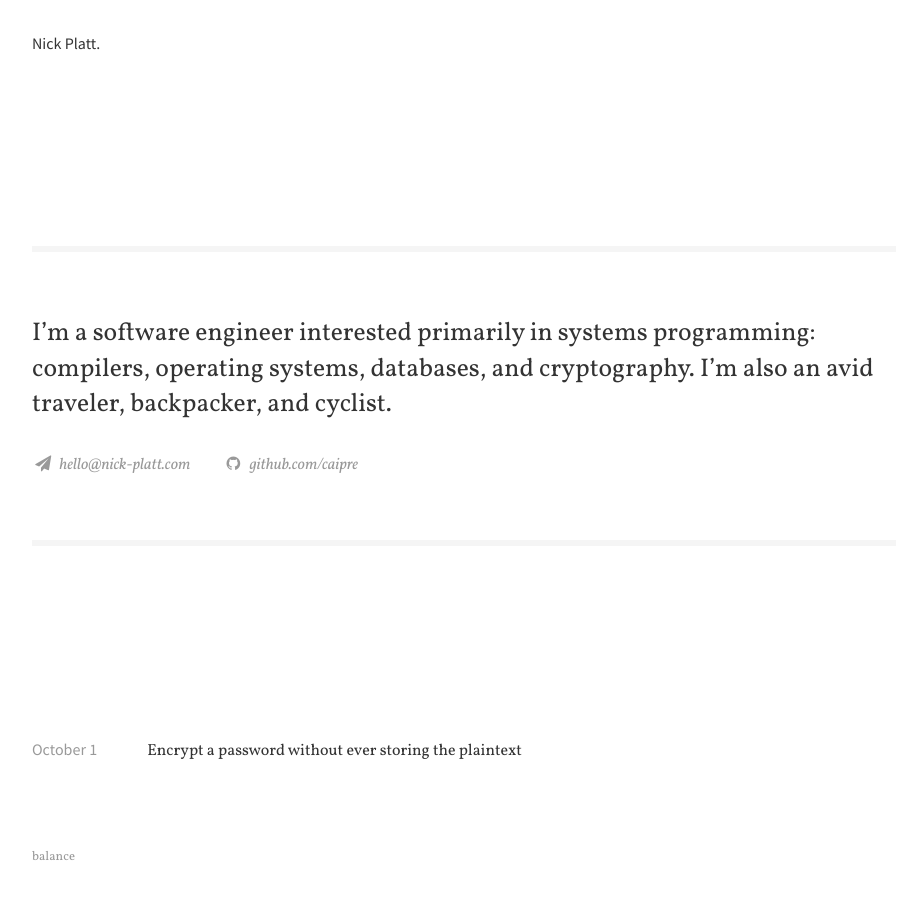
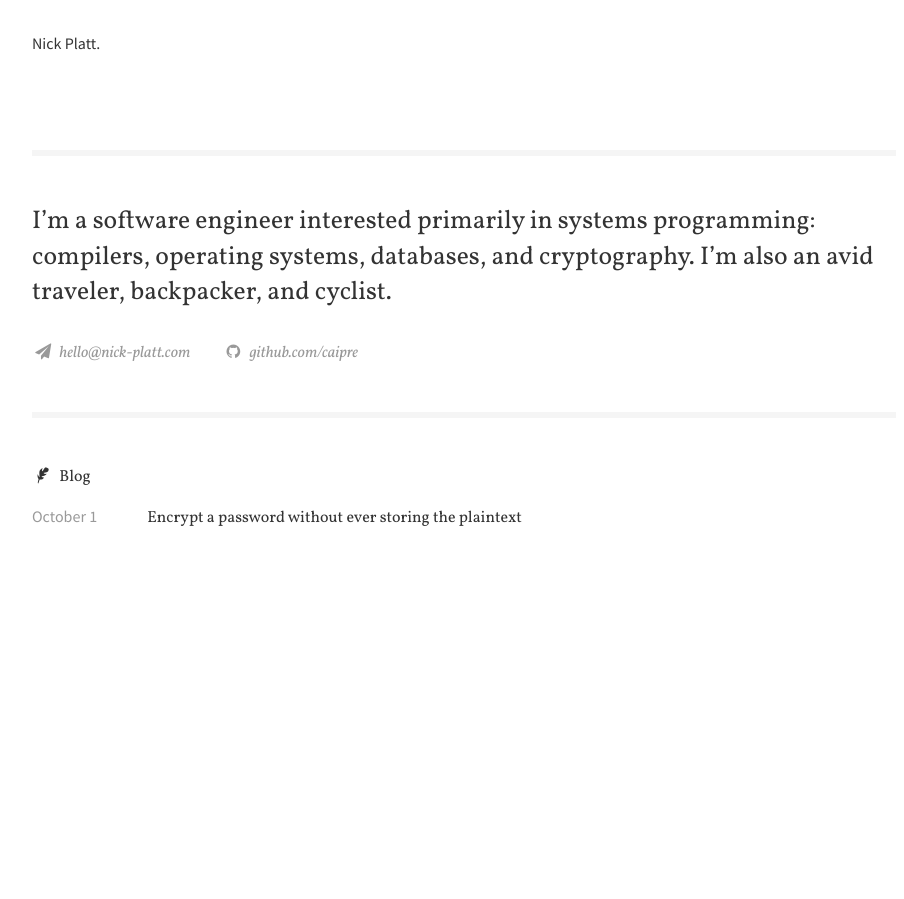
Before and after one commit to caipre/caipre.github.io, a Jekyll site: the page built from index.html, in a window 1280 px wide. Shown: the whole page, without its empty margins (176-1080 px from the left). Built offline with Jekyll 4.4.1, drawn with Linux system fonts in a browser that asks for light colours.

Commit message:
a few more minor tweaks, from @emilyxxie

```diff
--- a/_layouts/default.html
+++ b/_layouts/default.html
@@ -29,7 +29,7 @@
 {{ content }}
 
          <footer>
-            <small>balance</small>
+            <small></small>
          </footer>
 
       </div>
--- a/_sass/_constants.scss
+++ b/_sass/_constants.scss
@@ -4,8 +4,8 @@ $primary-color: rgb(13,71,161);
 $font-serif: 'vollkorn', serif;
 $font-sans: 'source sans pro', sans-serif;
 
-$standard-margin: 4rem;
-$short-margin: 2rem;
+$standard-margin: 3rem;
+$short-margin: 1rem;
 
 $font-small: 0.8rem;
 
--- a/_sass/_core.scss
+++ b/_sass/_core.scss
@@ -33,5 +33,5 @@ figure.highlight {
 }
 
 #container > * { width: 54rem; max-width: 80vw; }
-#container > section { margin: $standard-margin 0; }
+#container > section { margin: 0; }
 #container > footer { margin-top: auto; }
--- a/_sass/_main.scss
+++ b/_sass/_main.scss
@@ -1,3 +1,5 @@
+span[class^="icon-"]::before { margin-right: 0.5rem; }
+
 #about {
    hr {
       background-color: rgba(0,0,0,0.04);
@@ -22,12 +24,15 @@
          transition: all 400ms cubic-bezier(0.23, 1, 0.32, 1);
       }
 
-      span::before { margin-right: 0.5rem; }
       span + span { padding-left: 2rem; }
    }
 }
 
 #posts {
+   header{
+      margin-bottom: $short-margin;
+   }
+
    ul {
       list-style-type: none;
       margin: 0;
--- a/index.html
+++ b/index.html
@@ -36,6 +36,9 @@ layout: default
          </section>
 
          <section id="posts">
+            <header>
+               <span class="icon-feather">Blog</span>
+            </header>
             <ul class="flex col">
             {% for post in site.posts %}
                <li class="post">
```
